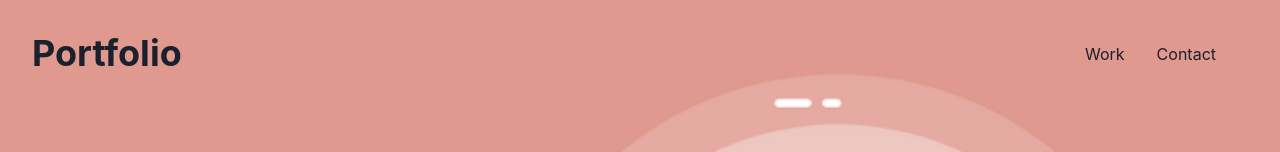
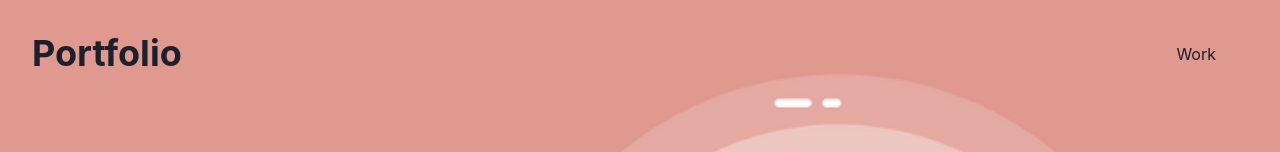
Before and after one commit to LouieLaursen123/portfolio, a Next.js app: page /work in a window 1280 px wide. Shown: the top 152 px of the page. Built offline with nearby package versions, Linux system fonts and the light colour scheme.

Commit message:
remove contact

```diff
--- a/src/components/global/Header.tsx
+++ b/src/components/global/Header.tsx
@@ -34,14 +34,6 @@ export const Header = () => {
                                     </a>
                                 </Link>
                             </Box>
-
-                            <Box mr={8}>
-                                <Link href="">
-                                    <a>
-                                        Contact
-                                    </a>
-                                </Link>
-                            </Box>
                         </Flex>
                     </Box>
                 </Flex>
```
